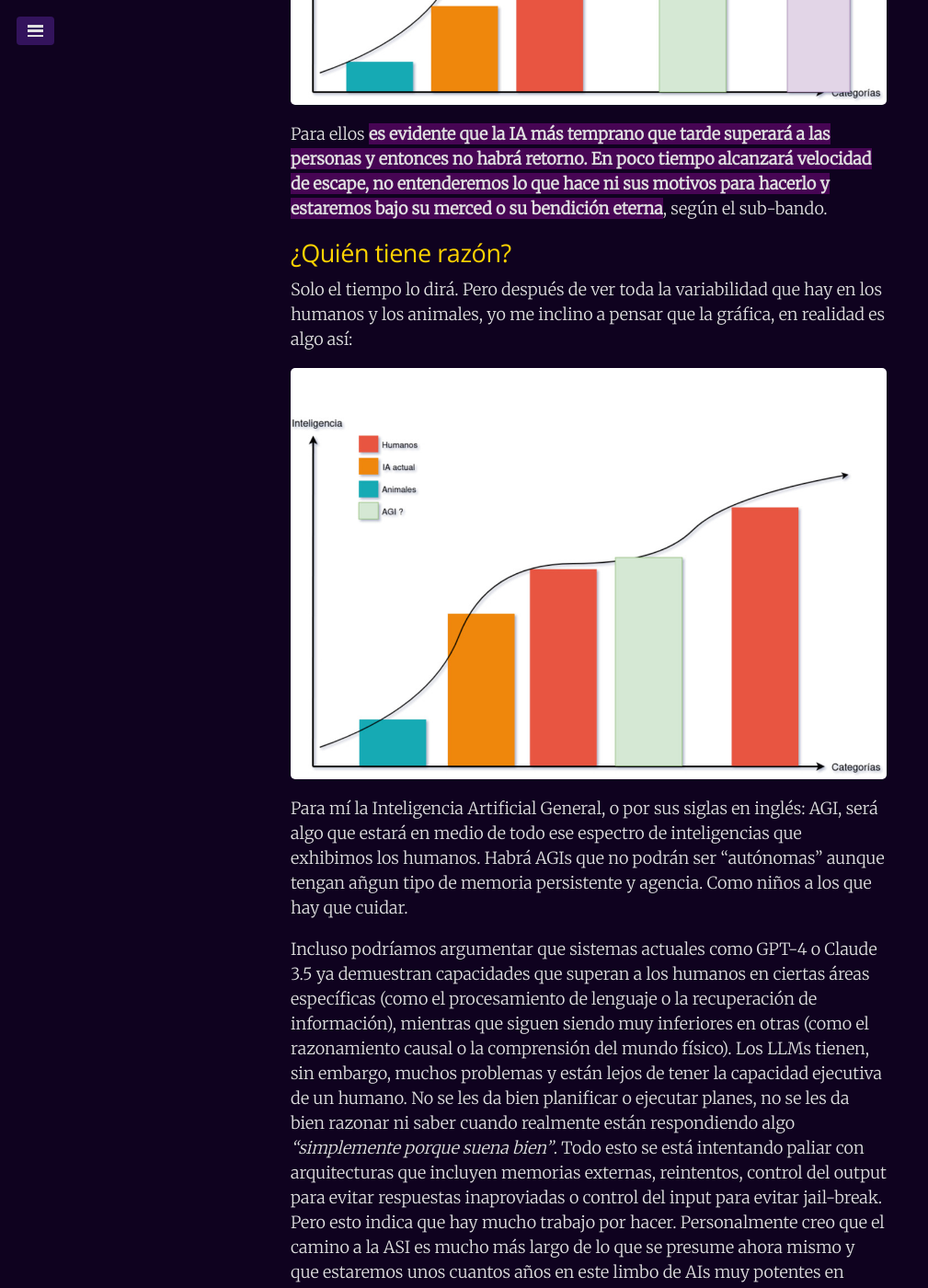
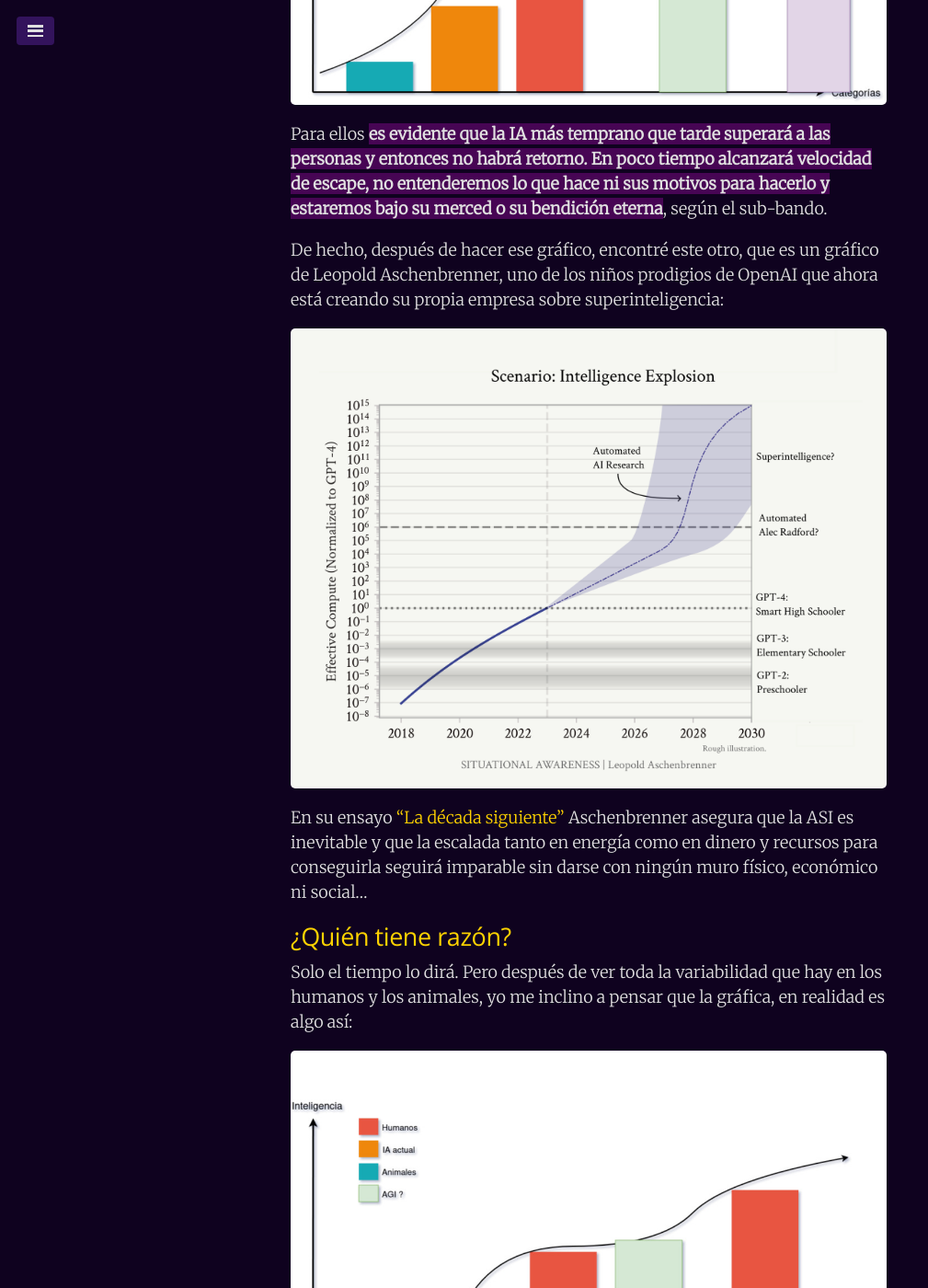
Before and after one commit to juanmirod/juanmirod.github.io, a Jekyll site: the page built from _posts/2024-10-02-sobre-inteligencia.md, in a window 1280 px wide and 1400 px high, scrolled down 8365 px. Shown: the whole window at 92% size, without its empty margins (0-1009 px from the left). Built offline with Jekyll 4.4.1, drawn with Linux system fonts in a browser that asks for light colours.

Commit message:
Añadida referencia a Leopold Aschenbrenner y su gráfica

```diff
--- a/_posts/2024-10-02-sobre-inteligencia.md
+++ b/_posts/2024-10-02-sobre-inteligencia.md
@@ -70,6 +70,12 @@ Mientras que los trans-humanistas y doomers ven algo así:
 
 Para ellos **es evidente que la IA más temprano que tarde superará a las personas y entonces no habrá retorno. En poco tiempo alcanzará velocidad de escape, no entenderemos lo que hace ni sus motivos para hacerlo y estaremos bajo su merced o su bendición eterna**, según el sub-bando.
 
+De hecho, después de hacer ese gráfico, encontré este otro, que es un gráfico de Leopold Aschenbrenner, uno de los niños prodigios de OpenAI que ahora está creando su propia empresa sobre superinteligencia:
+
+![Gráfico extrapolando la explosión de inteligencia con márgenes de error](/public/img/intelligence_explosion.png)
+
+En su ensayo ["La década siguiente"](https://situational-awareness.ai/from-agi-to-superintelligence/) Aschenbrenner asegura que la ASI es inevitable y que la escalada tanto en energía como en dinero y recursos para conseguirla seguirá imparable sin darse con ningún muro físico, económico ni social...
+
 ## ¿Quién tiene razón?
 
 Solo el tiempo lo dirá. Pero después de ver toda la variabilidad que hay en los humanos y los animales, yo me inclino a pensar que la gráfica, en realidad es algo así:
```
Also changed, not shown: public/img/intelligence_explosion.png (added).
